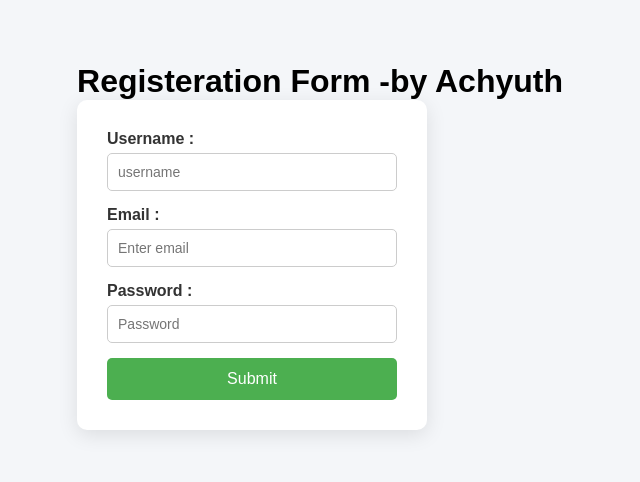
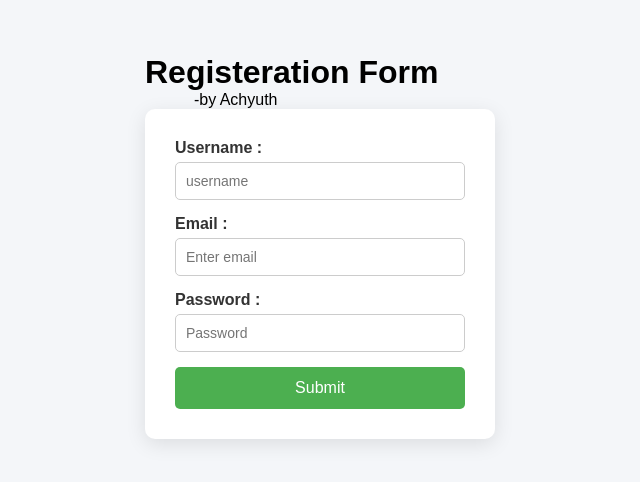
Before and after one commit to KalewarAchyuth/react-form-project, a React (Vite) app: page / in a window 1280 px wide. Shown: the part 154-636 px from the top of the page, without its empty margins (320-960 px from the left). Built offline with nearby package versions, Linux system fonts and the light colour scheme.

Commit message:
Updated form UI

```diff
--- a/src/App.jsx
+++ b/src/App.jsx
@@ -33,7 +33,9 @@ export default function App() {
 
     return(
         <>
-            <h1>Registeration Form <span>-by Achyuth</span></h1>
+            <h1>Registeration Form </h1>
+            &nbsp;&nbsp;&nbsp;&nbsp;&nbsp;&nbsp;&nbsp;&nbsp;&nbsp;&nbsp;&nbsp;
+            <span>-by Achyuth</span>
 
             <form onSubmit={handleSubmit}>
                 <div>
```
